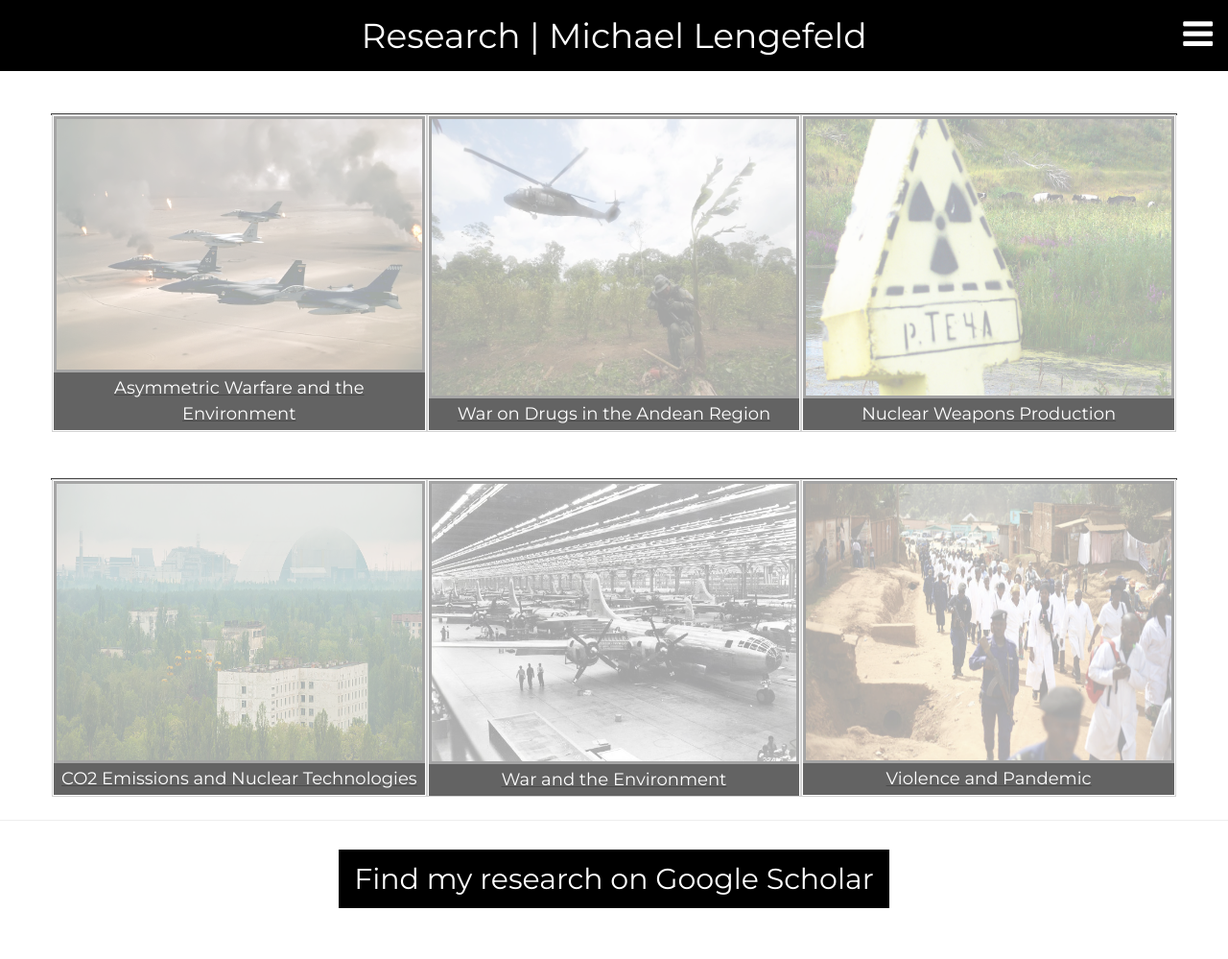
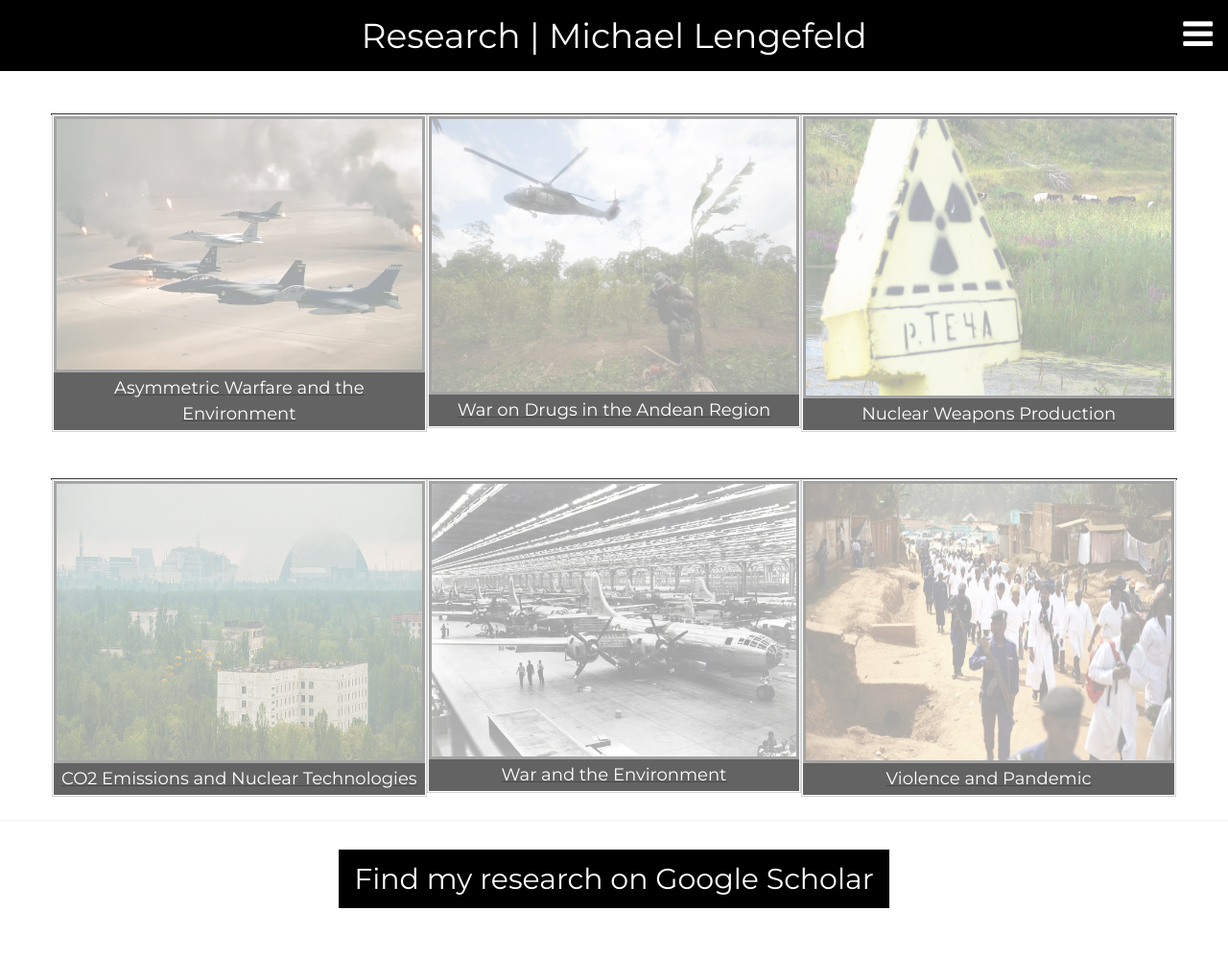
Before and after one commit to resilience1/resilience1.github.io, a Jekyll site: the page built from research/index.html, in a window 1280 px wide. Shown: the whole page at 96% size. Built offline with Jekyll 4.4.1, drawn with Linux system fonts in a browser that asks for light colours; nearby versions of some CDN libraries.

Commit message:
Update index.html

```diff
--- a/research/index.html
+++ b/research/index.html
@@ -81,7 +81,7 @@ title: Research | Michael Lengefeld
 				<div class="w3-third">
       				<a href="/research/colombia.html">
 				<figure class="item">
-    				<img src="/img/plancolombia2.jpg" alt="Plan Colombia and FARC. Credit: Reuters" style="width:100%; height: 300px; border:3px solid black">
+    				<img src="/img/plancolombia2.jpg" alt="Plan Colombia and FARC. Credit: Reuters" style="width:100%; height: 290px; border:3px solid black">
    				<figcaption class="caption">War on Drugs in the Andean Region</figcaption>
 				</figure></a>
 		 		</div>
@@ -113,7 +113,7 @@ title: Research | Michael Lengefeld
 				<div class="w3-third">
       				<a href="/research/vio_env.html">
 				<figure class="item">
-    				<img src="/img/b29bomber2.jpg" alt="B-29 Bomber Production Line" style="width:100%; height: 295px; border:3px solid black">
+    				<img src="/img/b29bomber2.jpg" alt="B-29 Bomber Production Line" style="width:100%; height: 290px; border:3px solid black">
    				<figcaption class="caption">War and the Environment</figcaption>
 				</figure>
 				</a>
```
